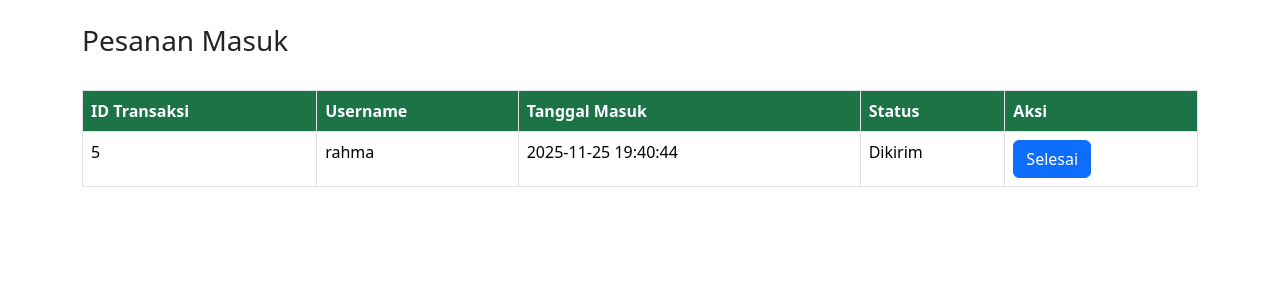
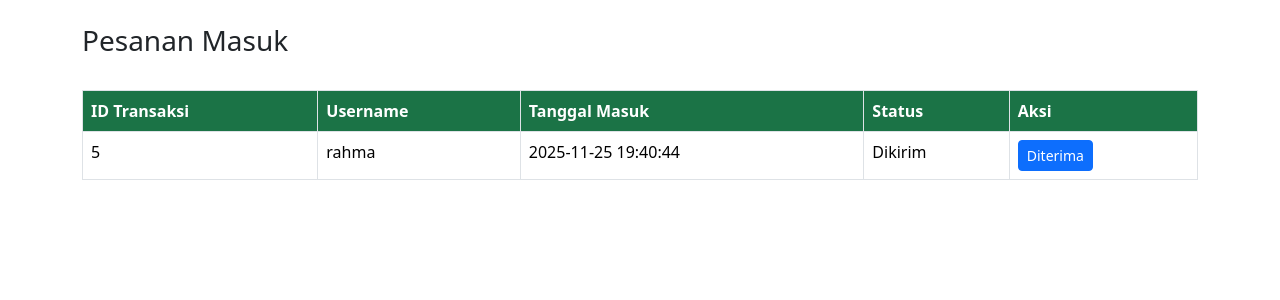
Before and after one commit to Rinoffe/proyek-apotek, a PHP site: page /admin/pesanan.php in a window 1280 px wide. Shown: the part 112-412 px from the top of the page. Run offline with PHP 8.4, Linux system fonts and the light colour scheme; a user stored in the database is signed in; data comes from the database, SQL or seed files in the repository.

Commit message:
Update ui sikit final plis

```diff
--- a/admin/pesanan.php
+++ b/admin/pesanan.php
@@ -57,10 +57,10 @@
                 <td>
                     <?php
                         if ($data['status'] == "Dikemas") {
-                            echo "<a href='ubah_status.php?id=" . $data['id_transaksi'] . "&aksi=kirim' class='btn btn-warning'>Kirim</a>";
+                            echo "<a href='ubah_status.php?id=" . $data['id_transaksi'] . "&aksi=kirim' class='btn btn-warning btn-sm'>Kirim</a>";
                         }
                         else if ($data['status'] == "Dikirim") {
-                            echo "<a href='ubah_status.php?id=" . $data['id_transaksi'] . "&aksi=selesai' class='btn btn-primary'>Selesai</a>";
+                            echo "<a href='ubah_status.php?id=" . $data['id_transaksi'] . "&aksi=selesai' class='btn btn-primary btn-sm'>Diterima</a>";
                         }
                     ?>
                 </td>
--- a/apotek.sql
+++ b/apotek.sql
@@ -3,7 +3,7 @@
 -- https://www.phpmyadmin.net/
 --
 -- Host: 127.0.0.1
--- Generation Time: Nov 26, 2025 at 03:48 AM
+-- Generation Time: Nov 26, 2025 at 03:54 AM
 -- Server version: 10.4.32-MariaDB
 -- PHP Version: 8.0.30
 
@@ -86,8 +86,8 @@ INSERT INTO `obat` (`id_obat`, `gambar`, `nama_obat`, `deskripsi`, `stok`, `harg
 (5, 'betadine.jpg', 'Betadine Antiseptic Solution 30ml', 'Cairan antiseptik untuk membersihkan luka dan mencegah infeksi.', 90, 12000),
 (6, 'promag.jpg', 'Promag Tablet', 'Obat antasida yang cepat meredakan gejala sakit maag, perut kembung, dan rasa perih.', 18, 9000),
 (8, 'tolak_angin_cair.jpg', 'Tolak Angin Cair', 'Obat herbal terstandar untuk masuk angin, perut kembung, mual, dan sakit kepala.', 10, 18000),
-(9, 'kayu_putih.jpeg', 'Minyak Kayu Putih Cap Lang', 'Minyak serbaguna untuk menghangatkan tubuh, meredakan sakit perut, dan gigitan serangga.', 6, 25000),
-(10, '1764122636_hansaplast.jpg', 'Hansaplast 1 pak isi 6', 'Plester hypoallergenic, memiliki kemungkinan yang sangat kecil untuk membuat kulit iritasi untuk Anda yang memiliki kulit sensitif. Kecocokan terhadap kulit telah diuji secara dermatologi.', 4, 16000);
+(9, 'kayu_putih.jpeg', 'Minyak Kayu Putih Cap Lang', 'Minyak serbaguna untuk menghangatkan tubuh, meredakan sakit perut, dan gigitan serangga.', 7, 25000),
+(10, '1764125407_mantap.jpeg', 'Hansaplast 1 pak isi 6', 'Plester hypoallergenic, memiliki kemungkinan yang sangat kecil untuk membuat kulit iritasi untuk Anda yang memiliki kulit sensitif. Kecocokan terhadap kulit telah diuji secara dermatologi.', 4, 16000);
 
 -- --------------------------------------------------------
 
```
Also changed, not shown: images/1764122636_hansaplast.jpg (deleted), images/1764125407_mantap.jpeg (added).
